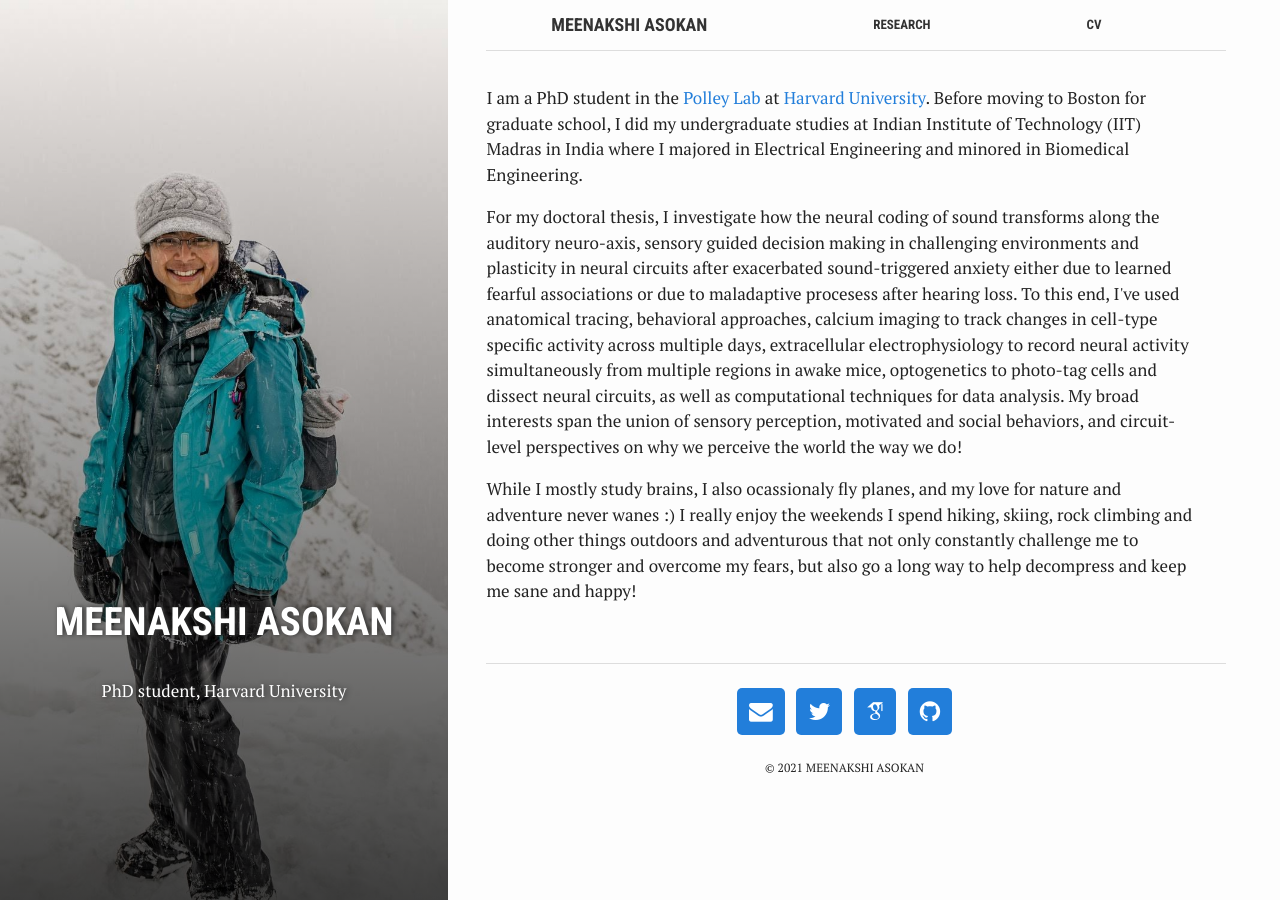
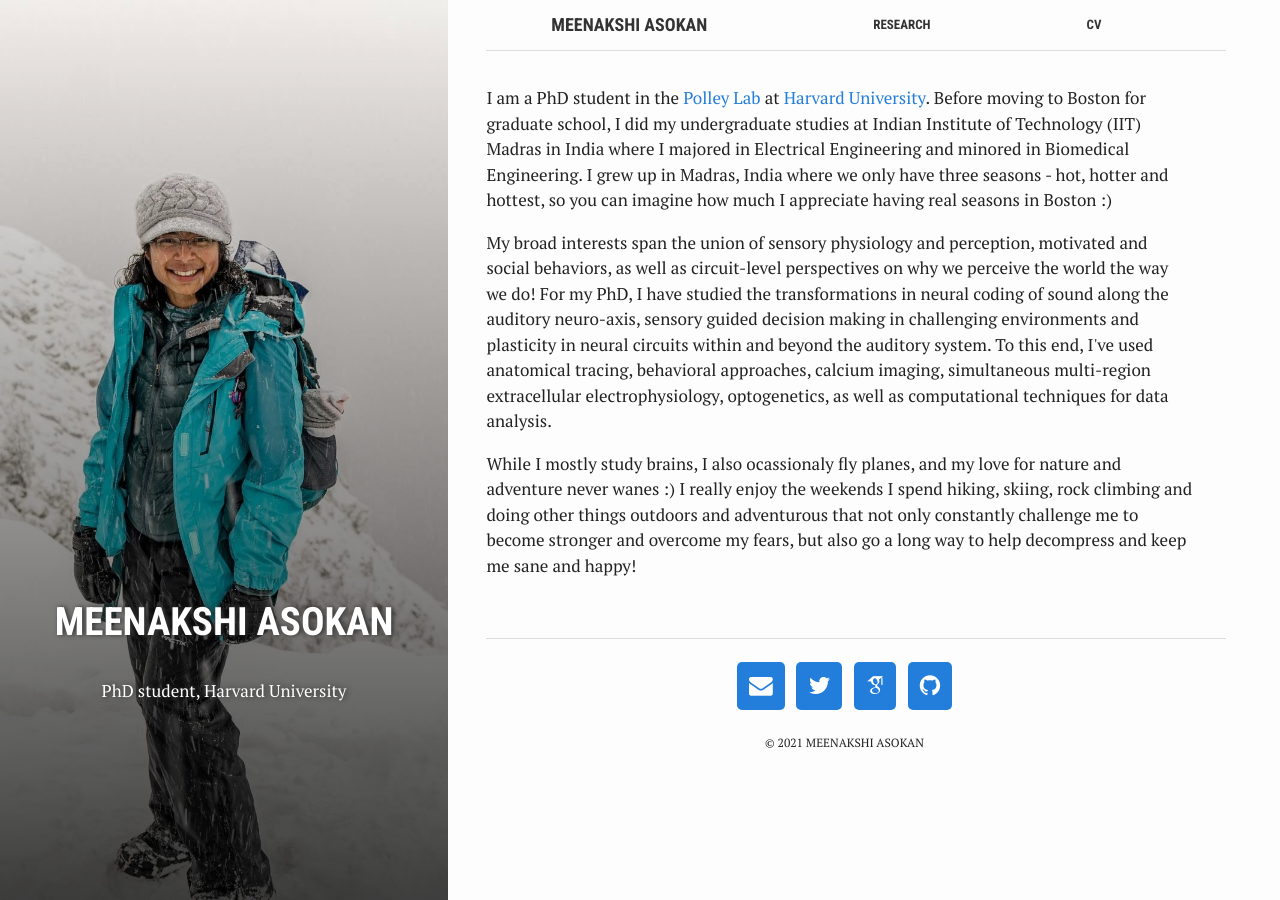
Before and after one commit to Meenakshi-Asokan/Meenakshi-Asokan.github.io, a Jekyll site: the page built from index.html, in a window 1280 px wide. Built offline with Jekyll 4.4.1, drawn with Linux system fonts in a browser that asks for light colours; nearby versions of some CDN libraries; some web fonts are replaced; library files that are not in the unit come from our copies.

Commit message:
Simplified a bit

```diff
--- a/index.html
+++ b/index.html
@@ -10,17 +10,16 @@ summary: "PhD student, Harvard University"
   I am a PhD student in the <a href="https://scholar.harvard.edu/polleylab">Polley Lab</a>
   at <a href="http://dms.hms.harvard.edu/shbt/">Harvard University</a>.
   Before moving to Boston for graduate school, I did my undergraduate studies at Indian Institute of Technology (IIT) Madras
-  in India where I majored in Electrical Engineering and minored in Biomedical Engineering.
+  in India where I majored in Electrical Engineering and minored in Biomedical Engineering. I grew up in Madras, India where we only have three
+  seasons - hot, hotter and hottest, so you can imagine how much I appreciate having real seasons in Boston :)
 </p>
 <p>
-  For my doctoral thesis, I investigate how the neural coding of sound transforms along the auditory neuro-axis, sensory guided decision making
-  in challenging environments and plasticity in neural circuits after exacerbated sound-triggered anxiety either due to learned fearful associations
-  or due to maladaptive procesess after hearing loss. To this end, I've used anatomical tracing, behavioral approaches, calcium imaging to track
-  changes in cell-type specific activity across multiple days,
-  extracellular electrophysiology to record neural activity simultaneously from multiple regions in awake mice,
-  optogenetics to photo-tag cells and dissect neural circuits, as well as computational techniques for data analysis.
-  My broad interests span the union of sensory perception,
-  motivated and social behaviors, and circuit-level perspectives on why we perceive the world the way we do!
+  My broad interests span the union of sensory physiology and perception, motivated and social behaviors, as well as
+  circuit-level perspectives on why we perceive the world the way we do! For my PhD, I have studied
+  the transformations in neural coding of sound along the auditory neuro-axis, sensory guided decision making
+  in challenging environments and plasticity in neural circuits within and beyond the auditory system.
+  To this end, I've used anatomical tracing, behavioral approaches, calcium imaging,
+  simultaneous multi-region extracellular electrophysiology, optogenetics, as well as computational techniques for data analysis.
 </p>
 <p>
   While I mostly study brains, I also ocassionaly fly planes, and my love for nature and adventure never wanes :) I really enjoy the weekends I spend
```
